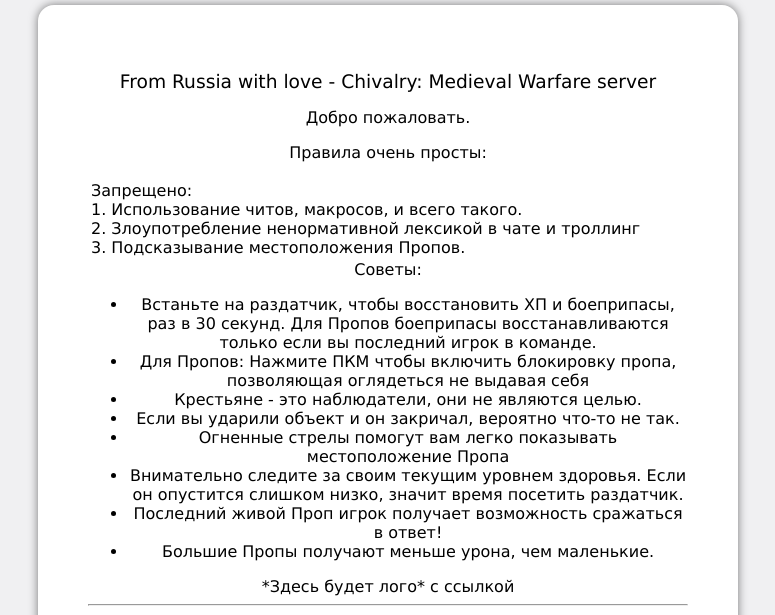
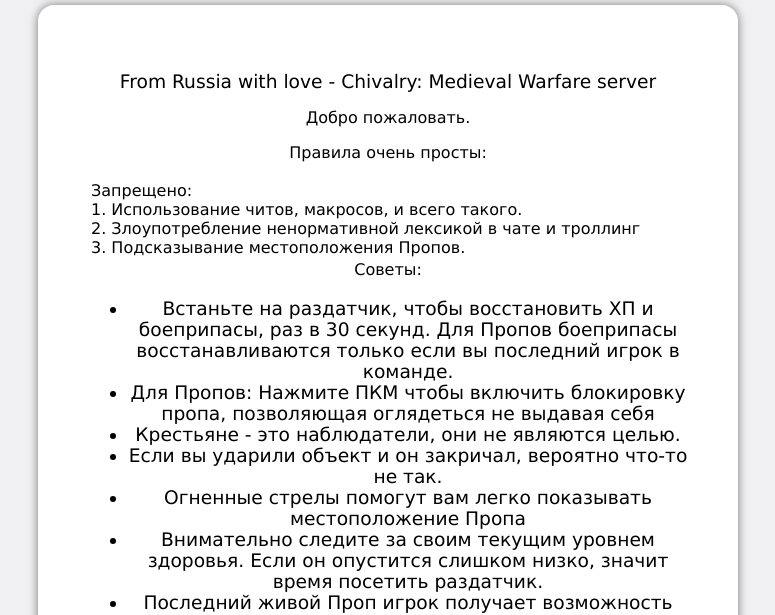
Before and after one commit to from-russia-with-love/chivalry-prophunt, a plain HTML site: page index.html in a window 1280 px wide. Shown: the top 615 px of the page, without its empty margins (252-1027 px from the left). Drawn offline with Linux system fonts and the light colour scheme.

Commit message:
Update index.html

```diff
--- a/index.html
+++ b/index.html
@@ -66,7 +66,7 @@
     </tbody>
 </table>
 Советы:
-<ul>
+<ul span style="font-size: 14pt;">
  <li>Встаньте на раздатчик, чтобы восстановить ХП и боеприпасы, раз в 30 секунд. Для Пропов боеприпасы восстанавливаются только если вы последний игрок в команде.</li>
  <li>Для Пропов: Нажмите ПКМ чтобы включить блокировку пропа, позволяющая оглядеться не выдавая себя</li>
  <li>Крестьяне - это наблюдатели, они не являются целью.</li>
```
